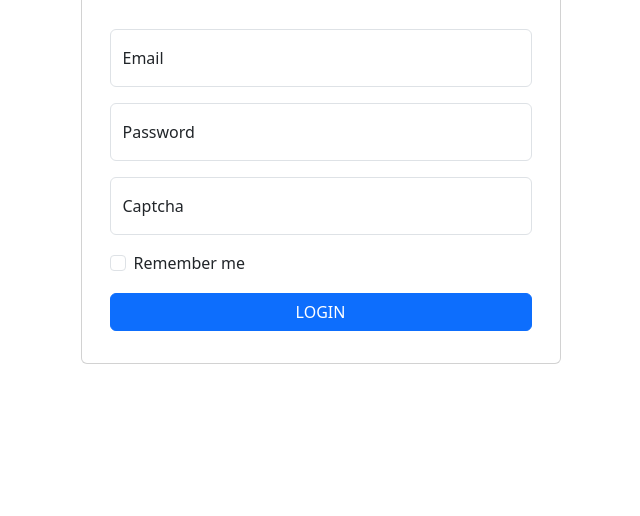
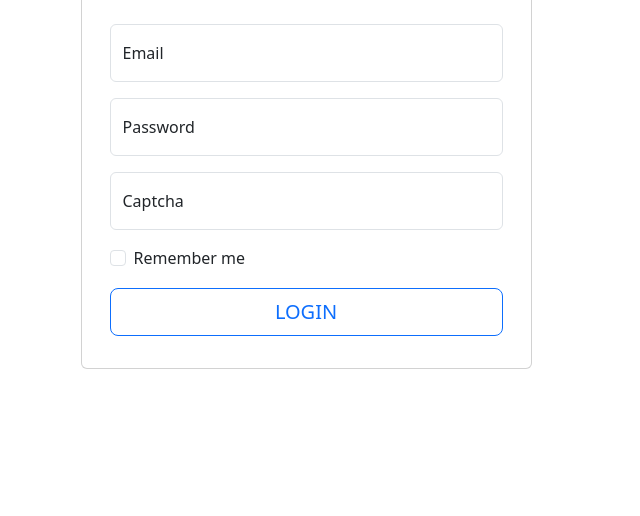
Before and after one commit to Arafian01/Kuliah, a plain HTML site: page index.html in a window 1280 px wide. Shown: the part 284-800 px from the top of the page, without its empty margins (334-974 px from the left). Drawn offline with nearby package versions, Linux system fonts and the light colour scheme.

Commit message:
Update 1.5

```diff
--- a/index.html
+++ b/index.html
@@ -11,10 +11,10 @@
 
 <body>
   <section class="vh-100">
-    <div class="container py-5 h-100">
+    <div class="container py-5 h-100  ">
       <div class="row d-flex justify-content-center align-items-center h-100">
-        <div class="col-12 col-md-8 col-lg-6 col-xl-5">
-          <div class="card" style="width: 30rem;">
+        <div class="col-12 col-xl-5">
+          <div class="card">
             <div class="container">
               <div class="card-body">
                 <h1 class="h1 fw-bold text-center mb-5 mt-5">LOGIN</h1>
@@ -36,7 +36,7 @@
                     Remember me
                   </label>
                 </div>
-                <button type="submit" class="btn btn-primary w-100 mt-3 mb-3">LOGIN</button>
+                <button type="submit" class="btn btn-outline-primary btn-lg px-5 mt-3 mb-3 w-100">LOGIN</button>
               </div>
             </div>
           </div>
```
